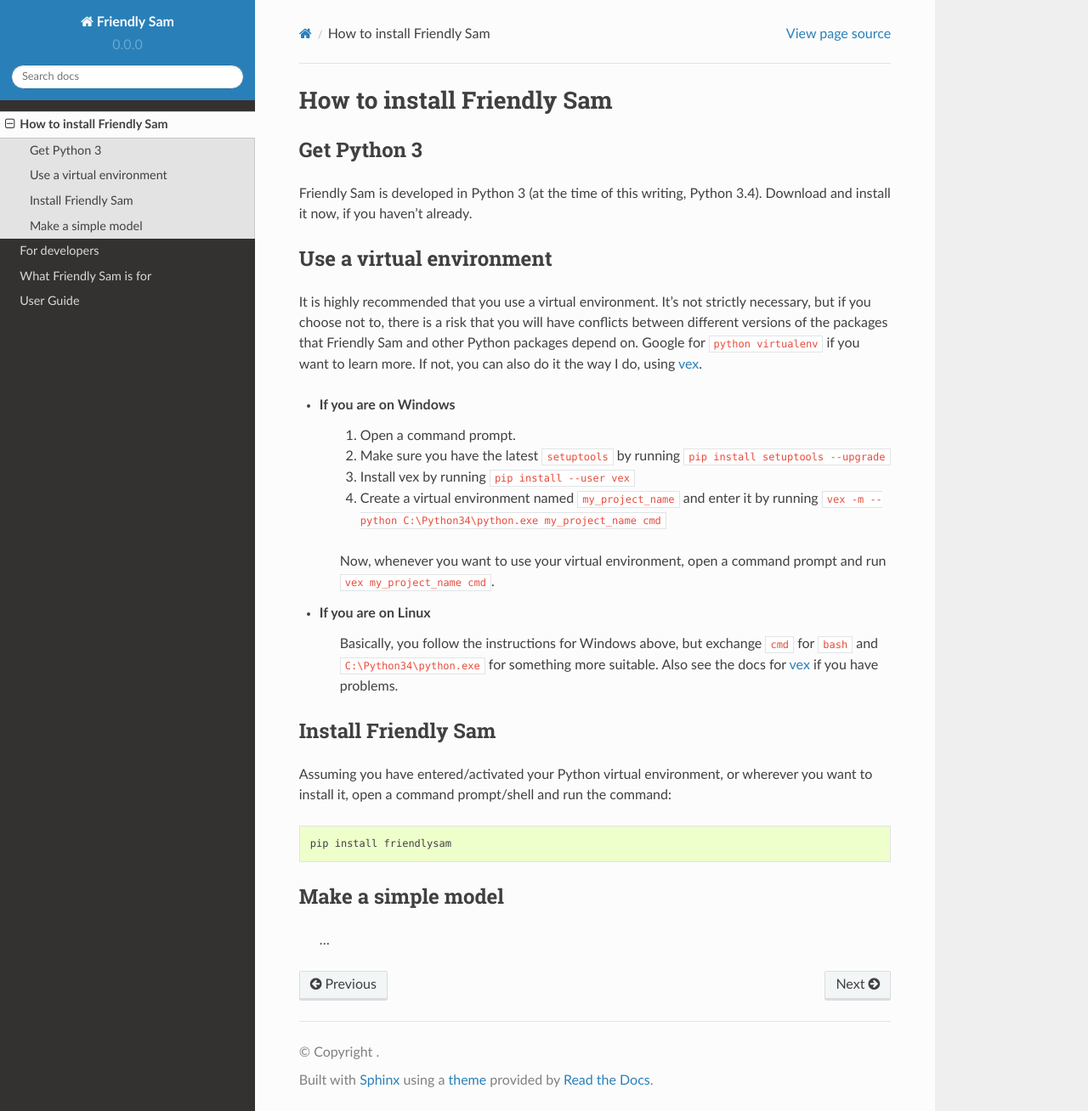
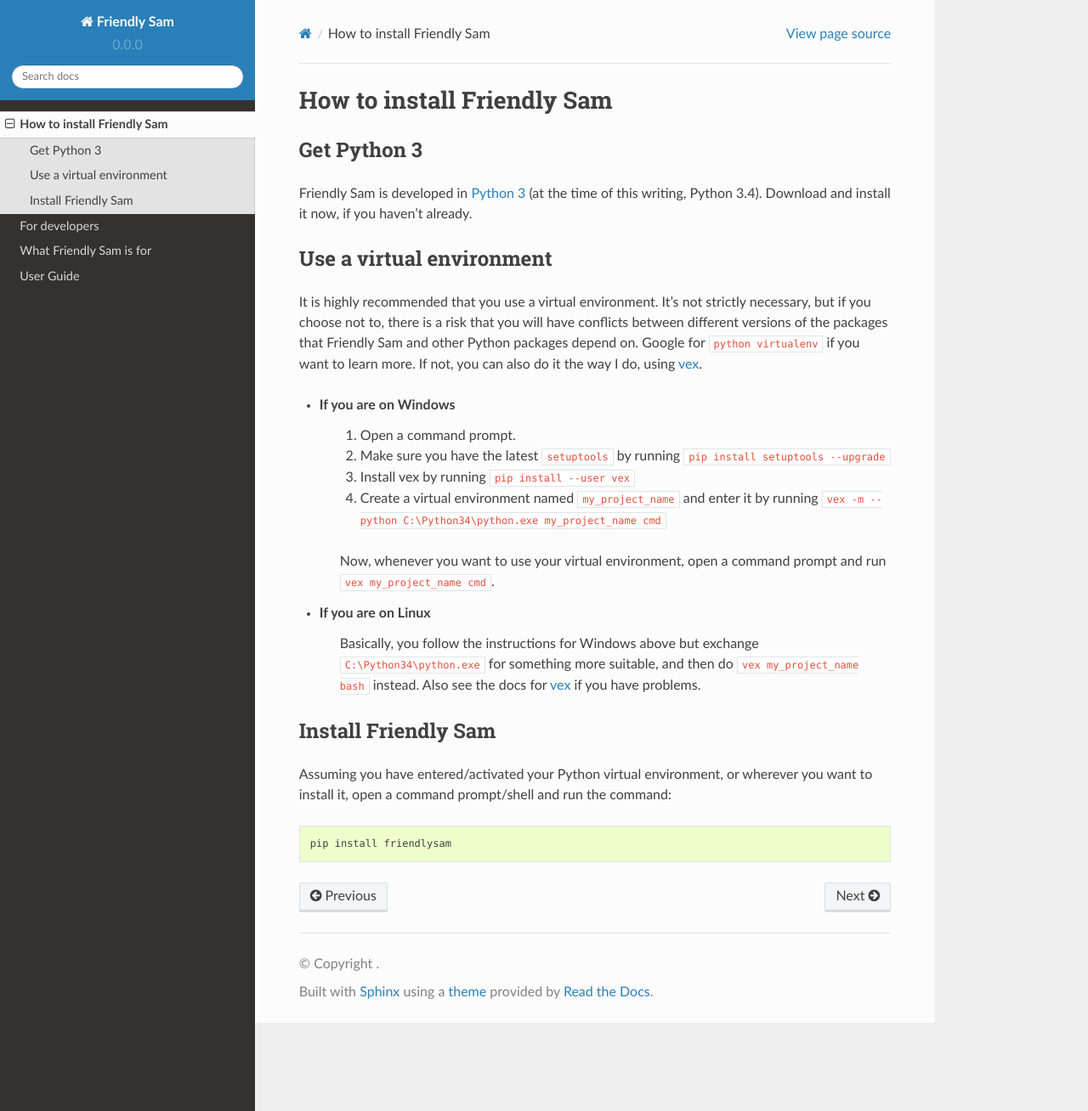
Before and after one commit to sp-etx/friendlysam, a Sphinx documentation site: the page built from docs/install.rst, in a window 1280 px wide and 1308 px high. Shown: the whole window at 85% size. Built offline with Sphinx 7.4.7 and the Read the Docs theme 2.0.0, drawn with Linux system fonts in a browser that asks for light colours; formulas are drawn with MathJax 3.

Commit message:
Some links in docs

```diff
--- a/docs/developers.rst
+++ b/docs/developers.rst
@@ -6,7 +6,7 @@
 
 If you are developing the source code of Friendly Sam, you probably want to install it in "develop" mode instead. This has two benefits. First, you get some extra dependencies such as ``nose`` (testing package), ``sphinx`` (documentation package) and ``twine`` and ``wheel`` (used for releasing), etc. Second, you won't have to reinstall the package into your Python site-packages directory every time you change something.
 
-1. Get Python 3. (Note: If you are on Windows it might be convenient to use a ready-made distribution like `WinPython <https://winpython.github.io/>`_ and skip step 5 below, but we can't guarantee it will work.)
+1. Get `Python 3 <https://www.python.org/downloads/>`_. (Note: If you are on Windows it might be convenient to use a ready-made distribution like `WinPython <https://winpython.github.io/>`_ and skip step 5 below, but we can't guarantee it will work.)
 
 2. Download the source code
 
@@ -22,7 +22,7 @@
 
 		pip install -r develop.txt
 
-5. If you are on Windows, `pip`-installation of some packages will fail if you don't have a compiler correctly configured. One such example is NumPy. A simple way around it is to install binaries from `Christoph Gohlke's website <http://www.lfd.uci.edu/~gohlke/pythonlibs/>`_ for the packages that throw errors when you do ``pip install -r develop.txt``.
+5. If you are on Windows, ``pip``-installation of some packages will fail if you don't have a compiler correctly configured. One such example is NumPy. A simple way around it is to install binaries from `Christoph Gohlke's website <http://www.lfd.uci.edu/~gohlke/pythonlibs/>`_ for the packages that throw errors when you do ``pip install -r develop.txt``.
 
 
 Make Sphinx documentation
--- a/docs/install.rst
+++ b/docs/install.rst
@@ -5,7 +5,7 @@
 Get Python 3
 ----------------
 
-Friendly Sam is developed in Python 3 (at the time of this writing, Python 3.4). Download and install it now, if you haven't already.
+Friendly Sam is developed in `Python 3 <https://www.python.org/downloads/>`_ (at the time of this writing, Python 3.4). Download and install it now, if you haven't already.
 
 .. _virtual-environment:
 
@@ -24,7 +24,7 @@
 
 * **If you are on Linux**
 
-	Basically, you follow the instructions for Windows above, but exchange ``cmd`` for ``bash`` and ``C:\Python34\python.exe`` for something more suitable. Also see the docs for `vex <https://pypi.python.org/pypi/vex>`_ if you have problems.
+	Basically, you follow the instructions for Windows above but exchange ``C:\Python34\python.exe`` for something more suitable, and then do ``vex my_project_name bash`` instead. Also see the docs for `vex <https://pypi.python.org/pypi/vex>`_ if you have problems.
 
 
 Install Friendly Sam
@@ -33,9 +33,3 @@
 Assuming you have entered/activated your Python virtual environment, or wherever you want to install it, open a command prompt/shell and run the command::
 
 	pip install friendlysam
-
-
-Make a simple model
-------------------------
-
- ...
--- /dev/null
+++ b/docs/requirements-dev.txt
@@ -0,0 +1,6 @@
+-e .
+
+nose>=1.3.4
+twine>=1.5.0
+wheel>=0.24.0
+setuptools>=15.0
```
